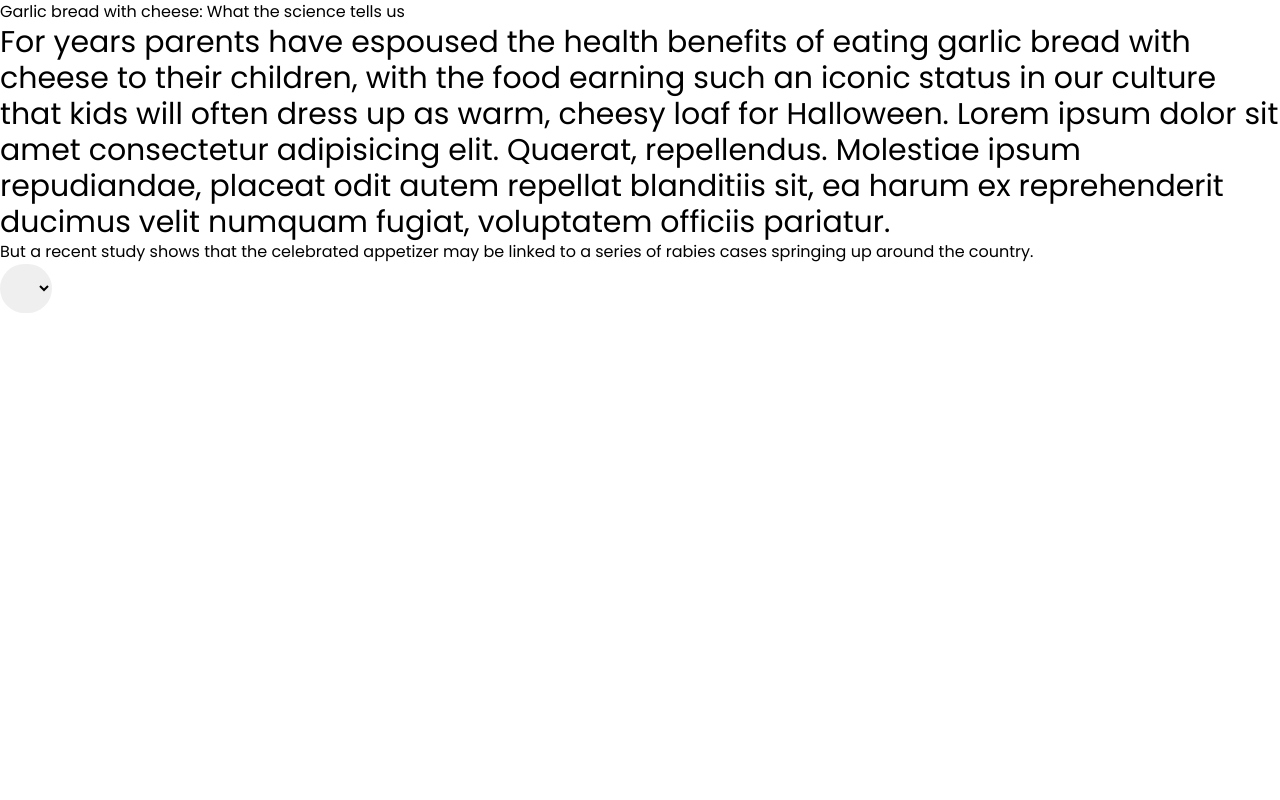
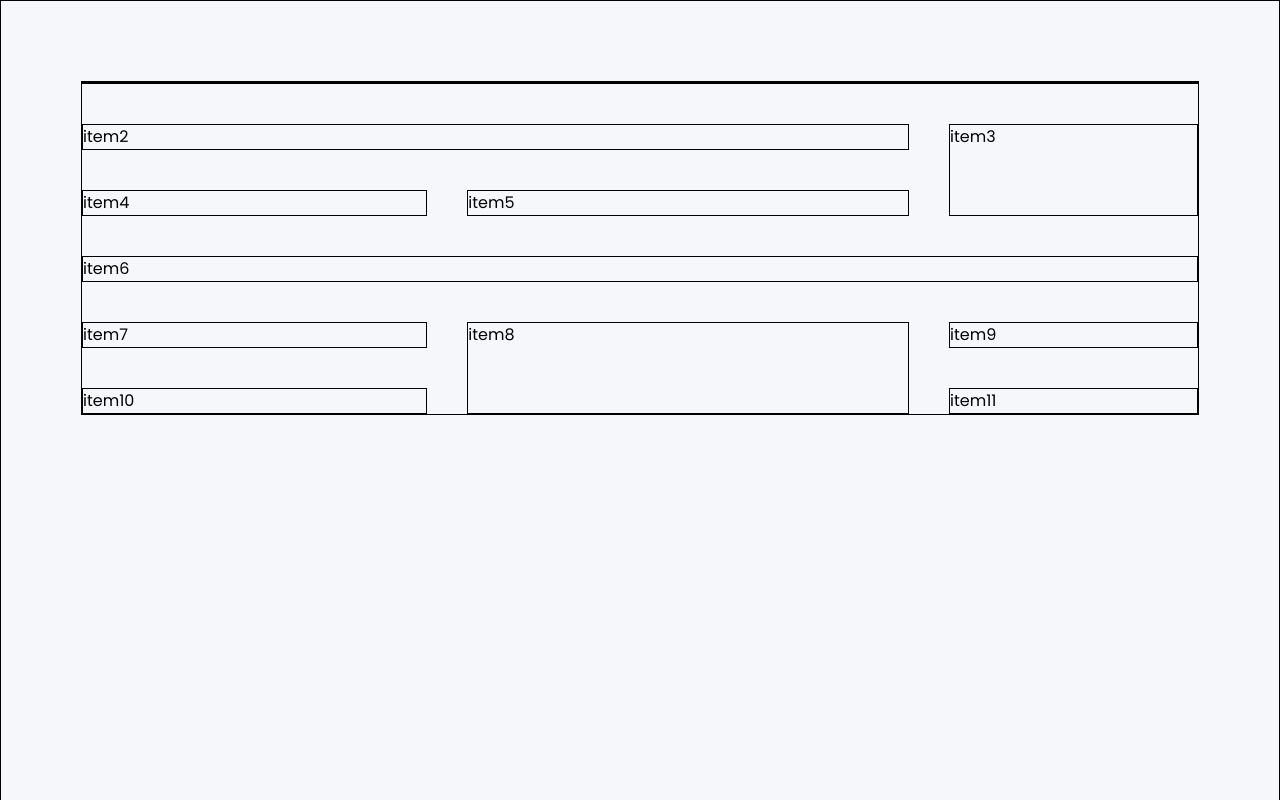
Before and after one commit to masudrahman-dev/grid-on, a React (Vite) app: page / in a window 1280 px wide. Shown: the top 800 px of the page. Built offline with nearby package versions, Linux system fonts and the light colour scheme.

Commit message:
basic grid makes done

```diff
--- a/src/App.tsx
+++ b/src/App.tsx
@@ -1,31 +1,30 @@
 import React from "react";
+import MainContainer from "./components/main-comtainer/MainContainer";
+
+const App = () => {
+  return (
+    <MainContainer>
+      <div className="grid-row-10  grid grid-cols-1 gap-10  border lg:grid-cols-12 ">
+        <div className="col-span-full border ">
 
 
 
-const App = () => {
-  return (
-    <div>
-
-      <article className="prose lg:prose-xl">
-        <h1>Garlic bread with cheese: What the science tells us</h1>
-        <p className="col-count-3 text-3xl">
-          For years parents have espoused the health benefits of eating garlic
-          bread with cheese to their children, with the food earning such an
-          iconic status in our culture that kids will often dress up as warm,
-          cheesy loaf for Halloween. Lorem ipsum dolor sit amet consectetur
-          adipisicing elit. Quaerat, repellendus. Molestiae ipsum repudiandae,
-          placeat odit autem repellat blanditiis sit, ea harum ex reprehenderit
-          ducimus velit numquam fugiat, voluptatem officiis pariatur.
-        </p>
-        <p>
-          But a recent study shows that the celebrated appetizer may be linked
-          to a series of rabies cases springing up around the country.
-        </p>
-      </article>
-      <select className="rounded-full px-4 py-3"></select>
 
 
-    </div>
+
+        </div>
+        <div className="col-span-9    border ">item2</div>
+        <div className="col-span-3  row-span-2  border ">item3</div>
+        <div className="col-span-4    border ">item4</div>
+        <div className="col-span-5    border ">item5</div>
+        <div className="col-span-full border ">item6</div>
+        <div className="col-span-4 border ">item7</div>
+        <div className="col-span-5 row-span-2  border ">item8</div>
+        <div className="col-span-3  border ">item9</div>
+        <div className="col-span-4  border ">item10</div>
+        <div className="col-span-3  border">item11</div>
+      </div>
+    </MainContainer>
   );
 };
 
--- /dev/null
+++ b/src/components/layout/Layout.tsx
@@ -0,0 +1,11 @@
+import React from 'react';
+
+const Layout = () => {
+    return (
+        <div>
+
+        </div>
+    );
+};
+
+export default Layout;
--- /dev/null
+++ b/src/components/main-comtainer/MainContainer.tsx
@@ -0,0 +1,11 @@
+import React, { ReactNode } from "react";
+
+const MainContainer = ({ children }: { children: ReactNode }) => {
+  return (
+    <div className="mx-auto h-[1460px] max-w-[1440px] border pb-20 lg:px-20 lg:pt-20">
+      {children}
+    </div>
+  );
+};
+
+export default MainContainer;
--- a/src/index.css
+++ b/src/index.css
@@ -3,3 +3,9 @@
 @tailwind base;
 @tailwind components;
 @tailwind utilities;
+
+@layer base {
+  body {
+    background-color: #f6f7fb;
+  }
+}
```
